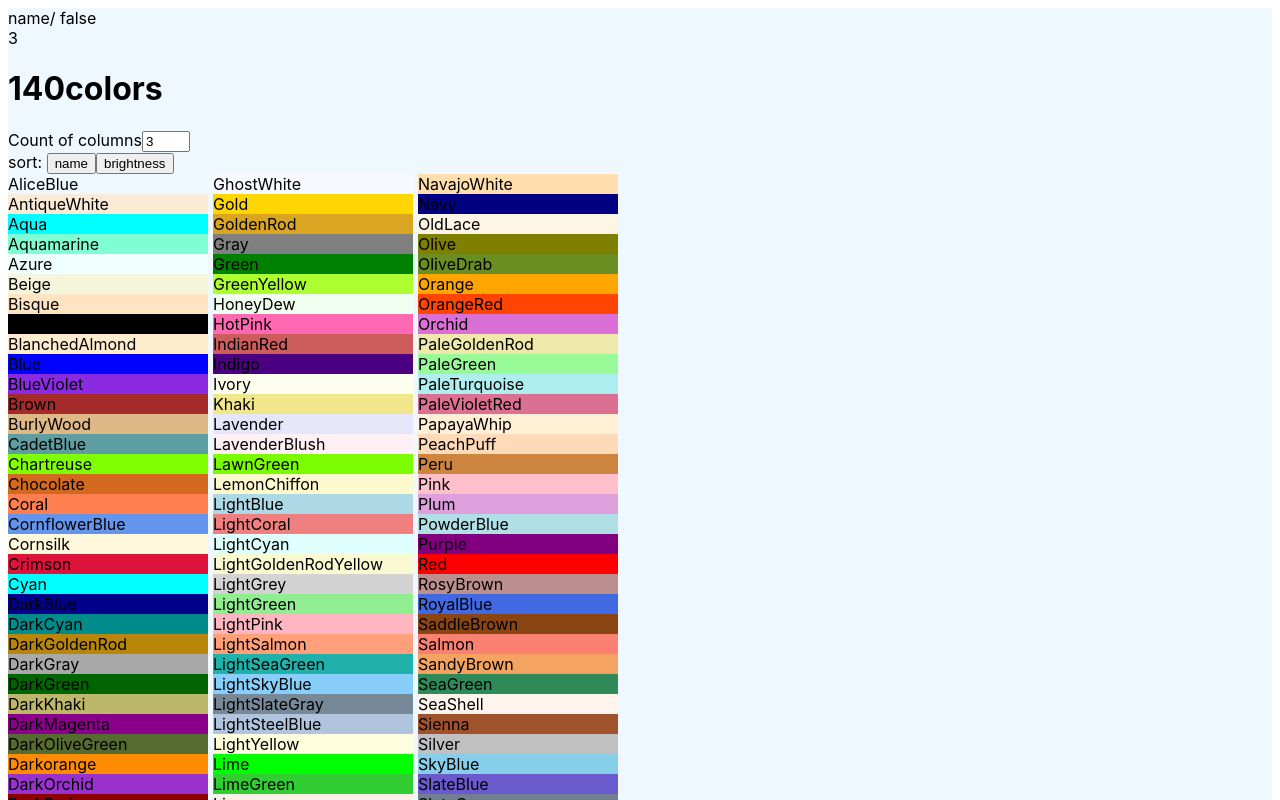
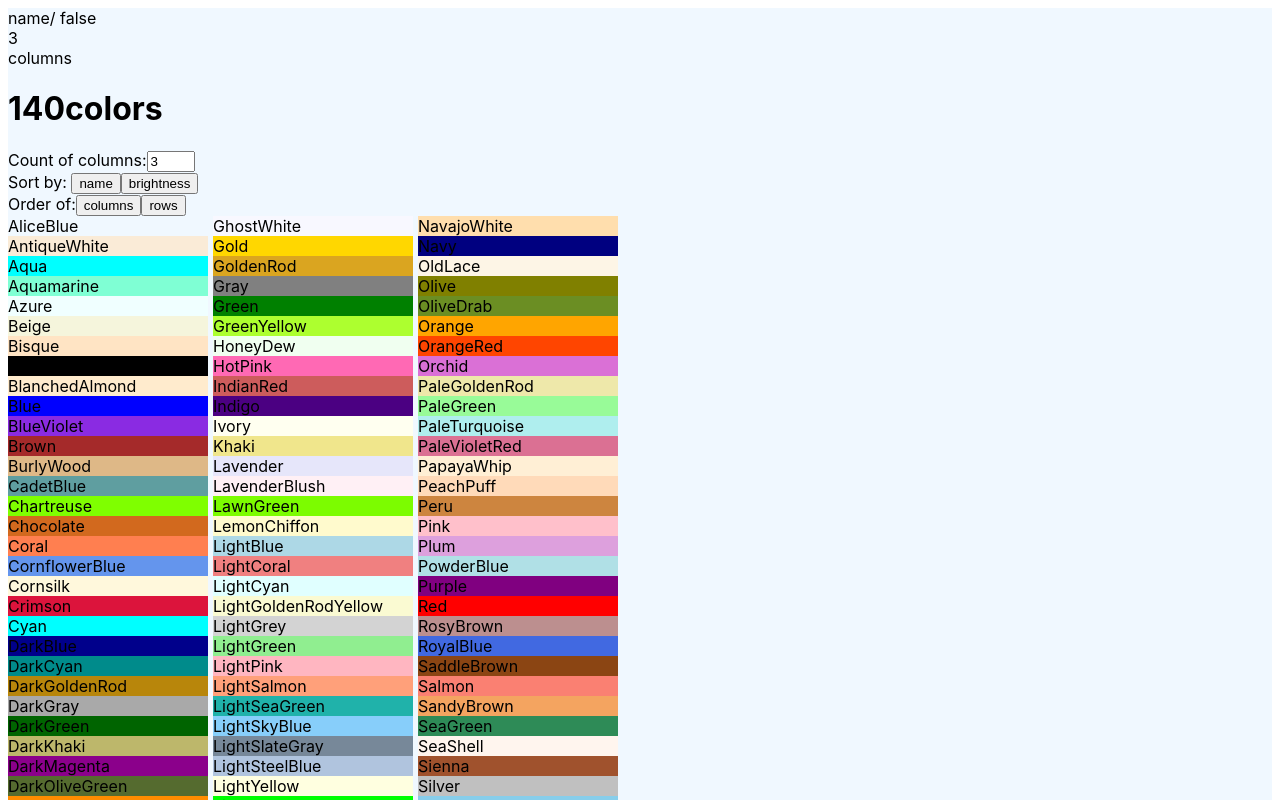
Before and after one commit to obabachan/javascript-practice, a React (Create React App) app in the folder 01_color-name-from-react/: page / in a window 1280 px wide. Shown: the top 800 px of the page. Built offline with nearby package versions, Linux system fonts and the light colour scheme.

Commit message:
add order

```diff
--- a/01_color-name-from-react/src/App.css
+++ b/01_color-name-from-react/src/App.css
@@ -3,7 +3,6 @@
 }
 .color-list {
   display: grid;
-  grid-auto-flow: column;
   grid-column-gap: 5px;
   justify-content: start;
 }
--- a/01_color-name-from-react/src/App.js
+++ b/01_color-name-from-react/src/App.js
@@ -15,11 +15,19 @@ colorList.forEach((el, idx, arr) => {
 
 function ColorNameList(props) {
   const rowsCount = Math.ceil(props.list.length / props.columnCount);
+  const order =
+    props.order === "columns"
+      ? {
+          gridTemplateRows: `repeat(${rowsCount}, auto)`,
+          gridAutoFlow: "column",
+        }
+      : props.order === "rows"
+      ? {
+          gridTemplateColumns: `repeat(${props.columnCount}, auto)`,
+        }
+      : "";
   return (
-    <div
-      className="color-list"
-      style={{ gridTemplateRows: `repeat(${rowsCount}, auto)` }}
-    >
+    <div className="color-list" style={order}>
       {props.list.map((el, idx) => (
         <div key={idx} style={{ backgroundColor: el.name, width: "200px" }}>
           {el.name}
@@ -63,6 +71,7 @@ function App() {
   const [sortType, setSortType] = useState({ type: "name", asc: false });
   const [list, setList] = useState(colorList);
   const [columnCount, setColumn] = useState(3);
+  const [order, setOrder] = useState("columns");
 
   const columnCountClick = useCallback(e => {
     setColumn(e.target.value);
@@ -73,14 +82,20 @@ function App() {
     setList(sortList({ type: e.target.value, asc: !sortType.asc }, list));
   });
 
+  const orderClick = useCallback(e => {
+    setOrder(e.target.value);
+  });
+
   return (
     <div className="App">
       <div>
         {sortType.type}/ {sortType.asc.toString()}
         <br />
         {columnCount}
+        <br />
+        {order}
         <h1>{colorList.length}colors</h1>
-        <label for="columnInput">Count of columns</label>
+        <label for="columnInput">Count of columns:</label>
         <input
           type="number"
           step="1"
@@ -93,7 +108,7 @@ function App() {
         />
         <br />
         <div>
-          sort:{" "}
+          Sort by:{" "}
           <button value="name" onClick={sortTypeClick}>
             name
           </button>
@@ -101,9 +116,17 @@ function App() {
             brightness
           </button>
         </div>
-        {/* Alignment: */}
+        <div>
+          Order of:
+          <button value="columns" onClick={orderClick}>
+            columns
+          </button>
+          <button value="rows" onClick={orderClick}>
+            rows
+          </button>
+        </div>
       </div>
-      <ColorNameList list={list} columnCount={columnCount} />
+      <ColorNameList list={list} columnCount={columnCount} order={order} />
     </div>
   );
 }
```
